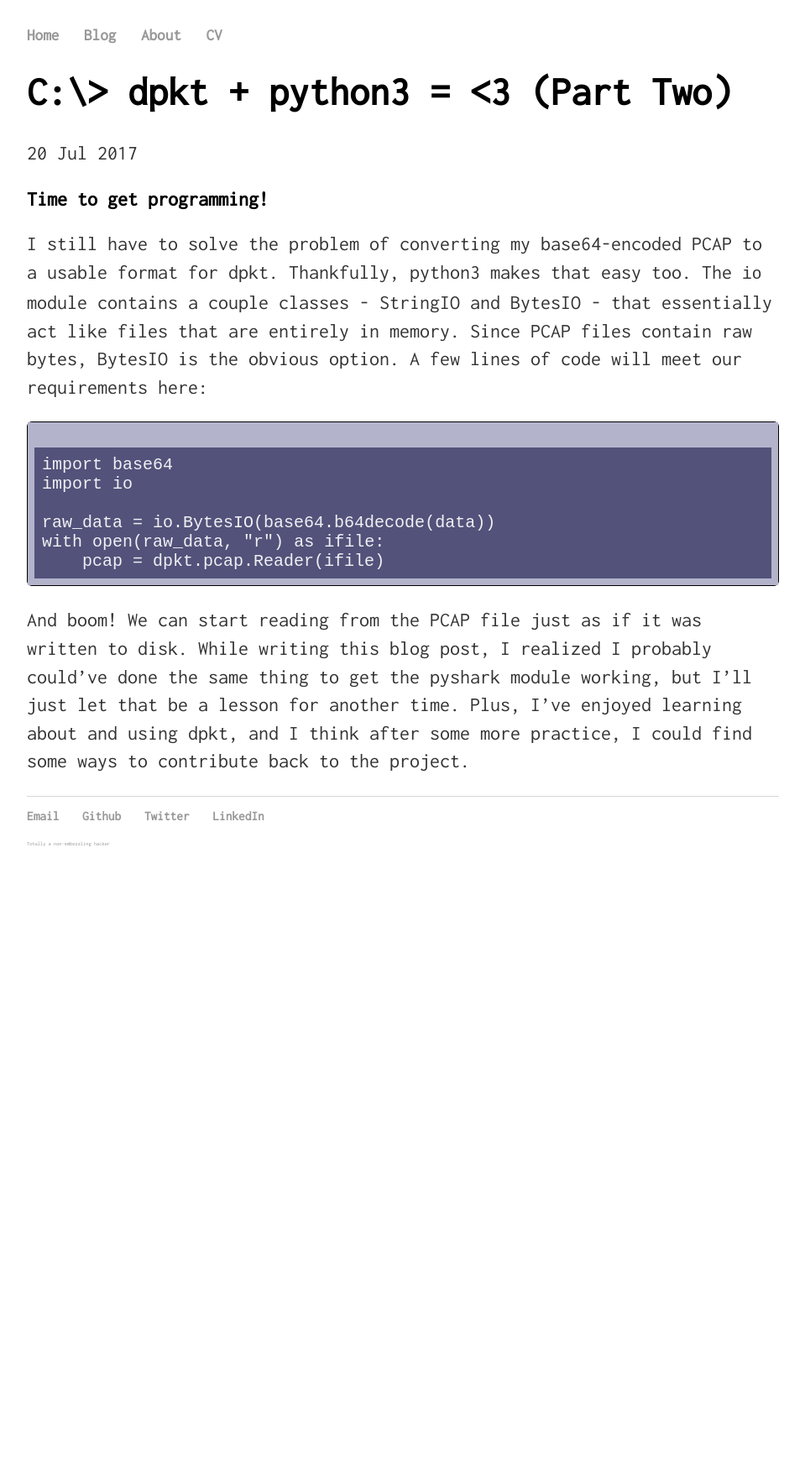
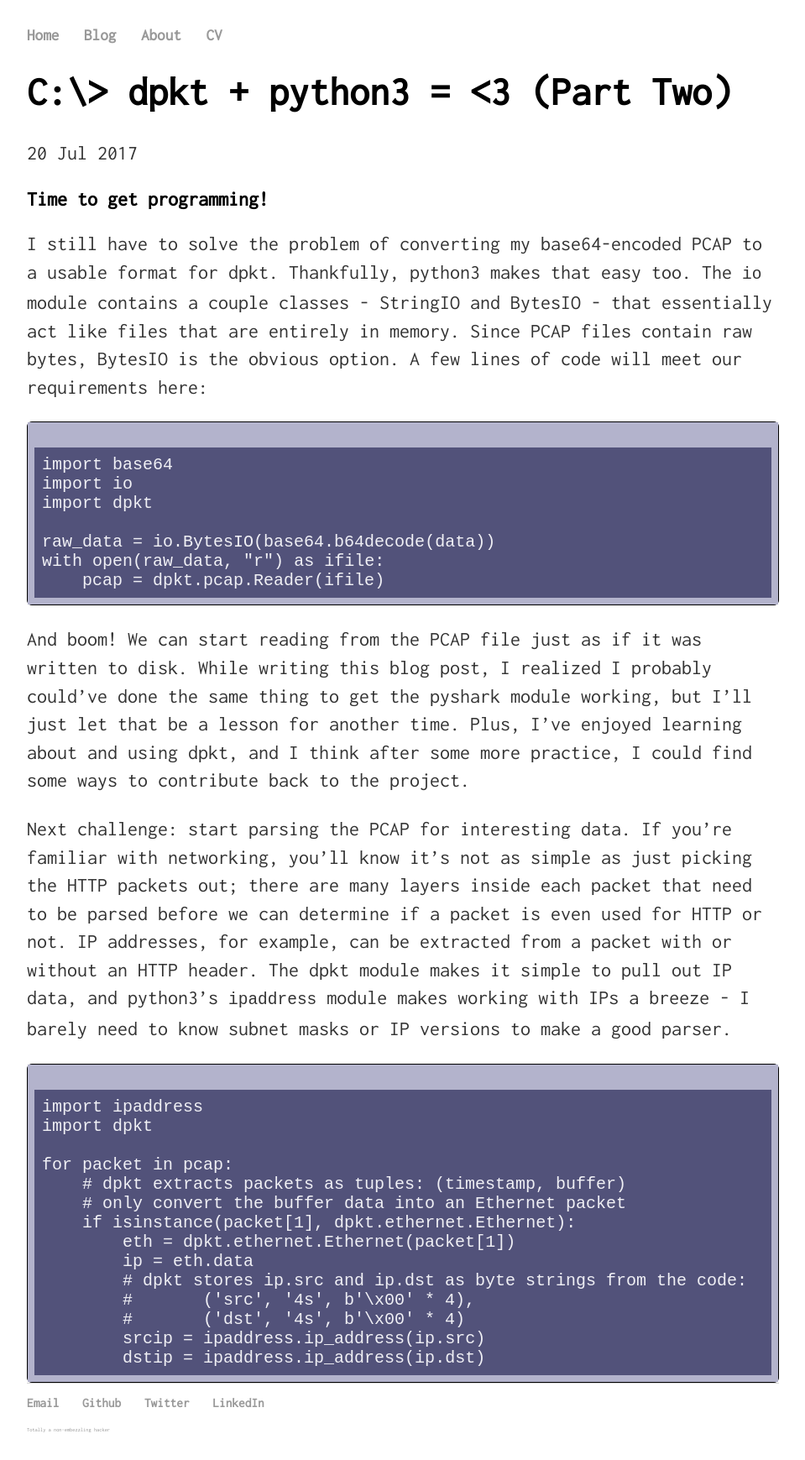
Before and after one commit to infosec-intern/infosec-intern.github.io, a Jekyll site: the page built from _posts/2017-07-18-dpkt-+-python3-pt2.md, in a window 1280 px wide. Shown: the whole page at 84% size, without its empty margins (160-1119 px from the left). Built offline with Jekyll 4.4.1, drawn with Linux system fonts in a browser that asks for light colours; before the commit the page ends 1041 px from its top, so only the background shows below that.

Commit message:
added second code block

````diff
--- a/_posts/2017-07-18-dpkt-+-python3-pt2.md
+++ b/_posts/2017-07-18-dpkt-+-python3-pt2.md
@@ -12,6 +12,7 @@ A few lines of code will meet our requirements here:
 ``` python
 import base64
 import io
+import dpkt
 
 raw_data = io.BytesIO(base64.b64decode(data))
 with open(raw_data, "r") as ifile:
@@ -19,3 +20,23 @@ with open(raw_data, "r") as ifile:
 ```
 And boom! We can start reading from the PCAP file just as if it was written to disk. While writing this blog post, I realized I probably could've done the same thing to get the pyshark module working, but I'll just let that be a lesson for another time.
 Plus, I've enjoyed learning about and using dpkt, and I think after some more practice, I could find some ways to contribute back to the project.
+
+Next challenge: start parsing the PCAP for interesting data. If you're familiar with networking, you'll know it's not as simple as just picking the HTTP packets out; there are many layers inside each packet that need to be parsed before we can determine if a packet is even used for HTTP or not.
+IP addresses, for example, can be extracted from a packet with or without an HTTP header. The dpkt module makes it simple to pull out IP data, and python3's `ipaddress` module makes working with IPs a breeze - I barely need to know subnet masks or IP versions to make a good parser.
+
+``` python
+import ipaddress
+import dpkt
+
+for packet in pcap:
+    # dpkt extracts packets as tuples: (timestamp, buffer)
+    # only convert the buffer data into an Ethernet packet
+    if isinstance(packet[1], dpkt.ethernet.Ethernet):
+        eth = dpkt.ethernet.Ethernet(packet[1])
+        ip = eth.data
+        # dpkt stores ip.src and ip.dst as byte strings from the code:
+        #       ('src', '4s', b'\x00' * 4),
+        #       ('dst', '4s', b'\x00' * 4)
+        srcip = ipaddress.ip_address(ip.src)
+        dstip = ipaddress.ip_address(ip.dst)
+```
````
